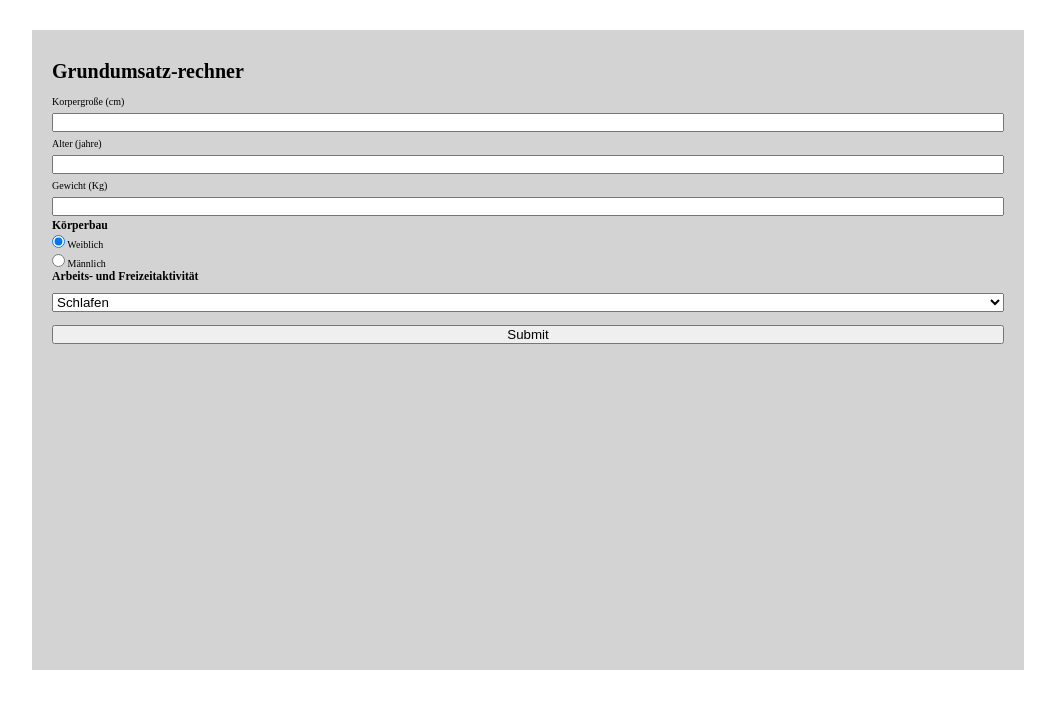
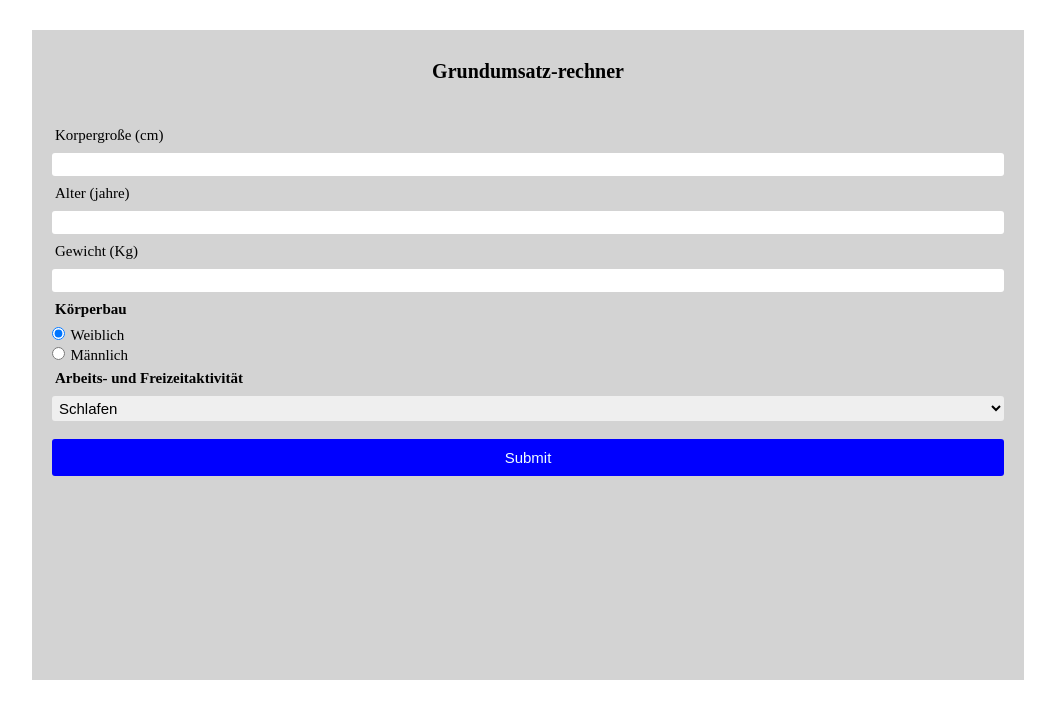
Before and after one commit to MariaRiosNavarro/calorie-calculator, a plain HTML site: page index.html in a window 1280 px wide. Shown: the whole page, without its empty margins (112-1167 px from the left). Drawn offline with Linux system fonts and the light colour scheme.

Commit message:
change style

```diff
--- a/assets/css/styles.css
+++ b/assets/css/styles.css
@@ -22,6 +22,7 @@ main {
 
 h1 {
   padding: 1rem 0;
+  text-align: center;
 }
 
 form {
@@ -32,18 +33,30 @@ form {
   align-self: center;
   padding: 2rem;
   background-color: lightgray;
-  min-height: 430px;
+  min-height: 650px;
   height: 80vh;
 }
 
 input,
-label {
-  margin-top: 0.3rem;
-  margin-bottom: 0.3rem;
+label,
+h3,
+select {
+  margin: 0.3rem 0;
+  padding: 0.3rem;
+  border-radius: 3px;
+  border: none;
+  font-size: 1.5rem;
 }
 
 select {
-  margin: 1rem 0;
+  border-radius: 3px;
+}
+
+input[type="submit"] {
+  background-color: blue;
+  padding: 1rem;
+  color: azure;
+  margin: 1.5rem 0;
 }
 
 .block {
@@ -62,6 +75,7 @@ table {
   height: auto;
   display: none;
   table-layout: auto;
+  font-size: 1.5rem;
 }
 
 tr {
@@ -96,6 +110,13 @@ td {
   font-weight: 700;
 }
 
+/* Alert style */
+
+.space {
+  height: 2.5rem;
+  margin-bottom: 0.3rem;
+}
+
 .alert {
   background-color: red;
   border-radius: 2px;
@@ -106,3 +127,7 @@ td {
   font-weight: 700;
   letter-spacing: 0.3rem;
 }
+
+p {
+  font-size: 1.5rem;
+}
--- a/index.html
+++ b/index.html
@@ -10,7 +10,7 @@
     <main>
       <form onsubmit="calculateData(); return false">
         <h1>Grundumsatz-rechner</h1>
-        <div data-js="alert"></div>
+        <div class="space" data-js="alert"></div>
         <label for="heightCM">Korpergroße (cm)</label>
         <input type="number" name="heightCM" id="heightCM" data-js="heightCM" />
         <label for="ageYears">Alter (jahre)</label>
```
